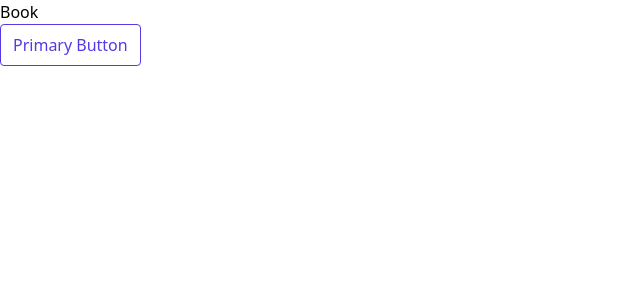
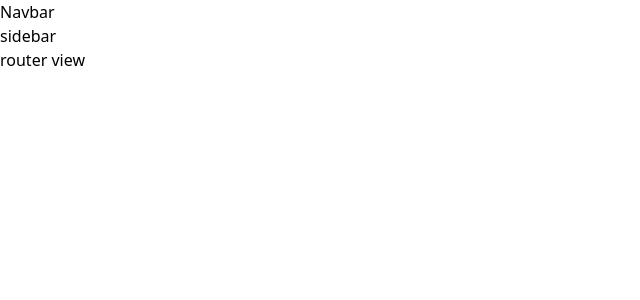
Before and after one commit to SherazJutt/veloce-vue, a Vue app: page /book in a window 1280 px wide. Shown: the top 300 px of the page, without its empty margins (0-640 px from the left). Built offline with nearby package versions, Linux system fonts and the light colour scheme; the HTML template or start-up script is replaced by a standard one.

Commit message:
adding vue devtools

```diff
--- /dev/null
+++ b/src/layouts/Book.vue
@@ -0,0 +1,10 @@
+<template>
+  <div>
+    <div>Navbar</div>
+    <div>
+      <!-- sidebar -->
+      <div>sidebar</div>
+      <div>router view</div>
+    </div>
+  </div>
+</template>
--- a/src/pages/book/Index.vue
+++ b/src/pages/Book.vue
@@ -5,8 +5,8 @@
   </div>
 </template>
 <script setup lang="ts">
-import Button from "../../components/button/Index.vue";
-import Meta from "../../components/button/stories";
+import Button from "../components/button/Index.vue";
+// import Meta from "../components/button/stories";
 
 // console.log(Meta);
 </script>
--- a/src/router/index.ts
+++ b/src/router/index.ts
@@ -4,7 +4,11 @@ const router = createRouter({
   history: createWebHistory(),
   routes: [
     { path: "/", component: () => import("../pages/home/Index.vue") },
-    { path: "/book", component: () => import("../pages/book/Index.vue") },
+    {
+      path: "/book",
+      component: () => import("../layouts/Book.vue"),
+      children: [{ path: "", component: () => import("../pages/Book.vue") }],
+    },
   ],
 });
 
```
